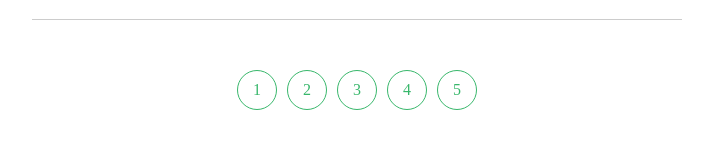
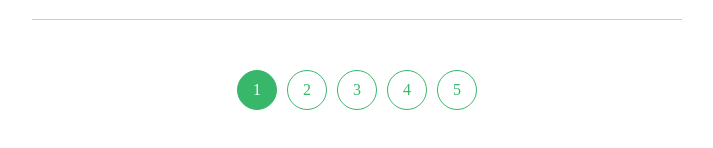
Before and after one commit to suhail-ibne-habib/jobbook, a plain HTML site: page index.html in a window 1280 px wide. Shown: the part 3535-3683 px from the top of the page, without its empty margins (438-1151 px from the left). Drawn offline with Linux system fonts and the light colour scheme.

Commit message:
4th deployment

```diff
--- a/index.html
+++ b/index.html
@@ -107,7 +107,7 @@
                     </article>
 
                     <ul class="pagination">
-                        <li class="pagination-list"><a href="#" class="pagination-link">1</a></li>
+                        <li class="pagination-list"><a href="#" class="pagination-link active">1</a></li>
                         <li class="pagination-list"><a href="#" class="pagination-link">2</a></li>
                         <li class="pagination-list"><a href="#" class="pagination-link">3</a></li>
                         <li class="pagination-list"><a href="#" class="pagination-link">4</a></li>
--- a/style.css
+++ b/style.css
@@ -194,6 +194,11 @@ img{
     margin-right: 5px;
 }
 
+.pagination .pagination-list .pagination-link.active{
+    background-color: var(--primary-color);
+    color: #fff;
+}
+
 @media (min-width: 768px){
     .container{
         width: 720px;
```
